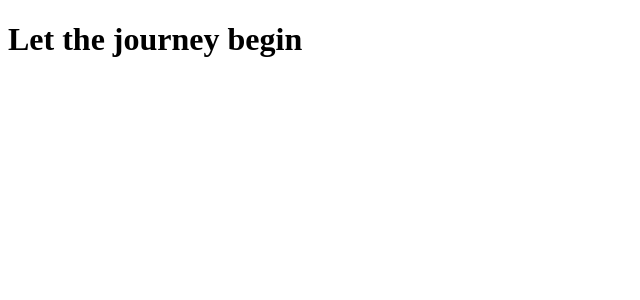
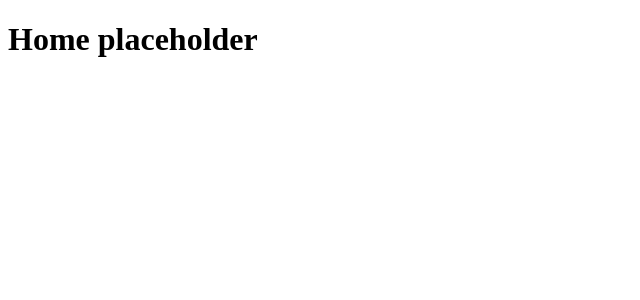
Before and after one commit to jefftb540/dumas, a React (Vite) app: page / in a window 1280 px wide. Shown: the top 300 px of the page, without its empty margins (0-640 px from the left). Built offline with nearby package versions, Linux system fonts and the light colour scheme.

Commit message:
Configura react router e cria rotas da área não autenticada

```diff
--- a/package.json
+++ b/package.json
@@ -12,11 +12,11 @@
     "test": "jest",
     "test:watch": "jest --watchAll",
     "test:coverage": "jest --coverage"
-
   },
   "dependencies": {
     "react": "^18.2.0",
-    "react-dom": "^18.2.0"
+    "react-dom": "^18.2.0",
+    "react-router-dom": "^6.16.0"
   },
   "devDependencies": {
     "@babel/core": "^7.22.17",
--- a/src/App.tsx
+++ b/src/App.tsx
@@ -1,5 +1,12 @@
+import { BrowserRouter } from 'react-router-dom';
+import { AppRoutes } from './routes/AppRoutes';
+
 function App() {
-  return <h1>Let the journey begin</h1>;
+  return (
+    <BrowserRouter>
+      <AppRoutes />
+    </BrowserRouter>
+  );
 }
 
 export default App;
--- /dev/null
+++ b/src/routes/AppRoutes.tsx
@@ -0,0 +1,36 @@
+import { Navigate, Route, Routes } from 'react-router-dom';
+import { routes } from '.';
+
+const isAutenticated = () => true; //TODO: Implementar função no authContext
+
+export const AppRoutes = () => {
+  return (
+    <Routes>
+      {isAutenticated() ? (
+        <>
+          <Route path={routes.home} element={<h1>Home placeholder</h1>} />
+          <Route path="*" element={<Navigate to={routes.home} />} />
+        </>
+      ) : (
+        <>
+          <Route path={routes.login} element={<h1>Login placeholder</h1>} />
+          <Route
+            path={routes.signUp.profile}
+            element={<h1>SignUp placeholder</h1>}
+          />
+          <Route
+            path={routes.signUp.address}
+            element={<h1>Add Address placeholder</h1>}
+          />
+          <Route
+            path={routes.recoverPassword}
+            element={<h1>Recover Password placeholder</h1>}
+          />
+          <Route path="*" element={<Navigate to={routes.login} />} />
+        </>
+      )}
+    </Routes>
+  );
+};
+
+//TODO: Adicionar pages de acordo com a criação das mesmas
```
Also changed, not shown: 1 other file (tests, documents, lock files or other folders).
